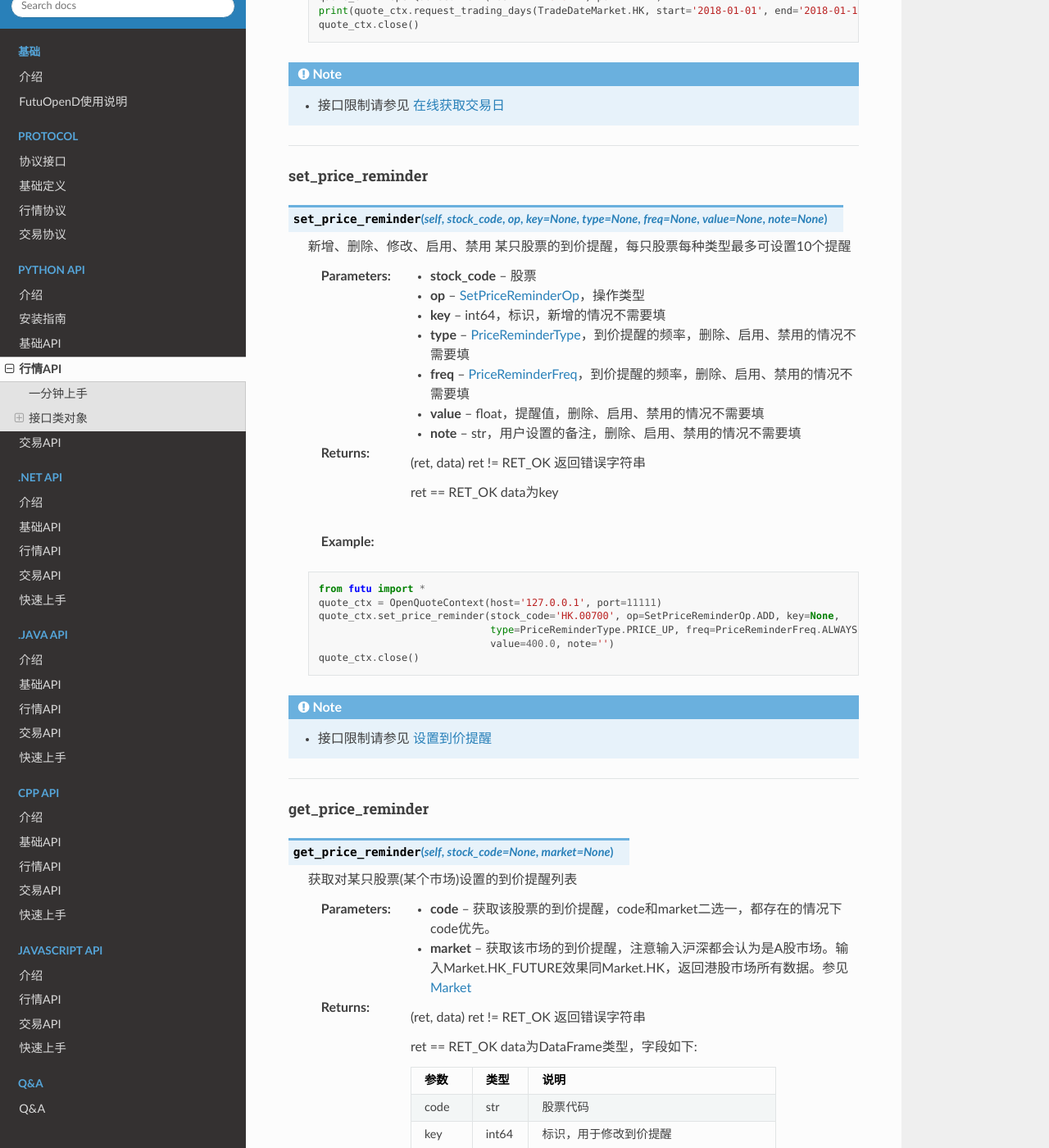
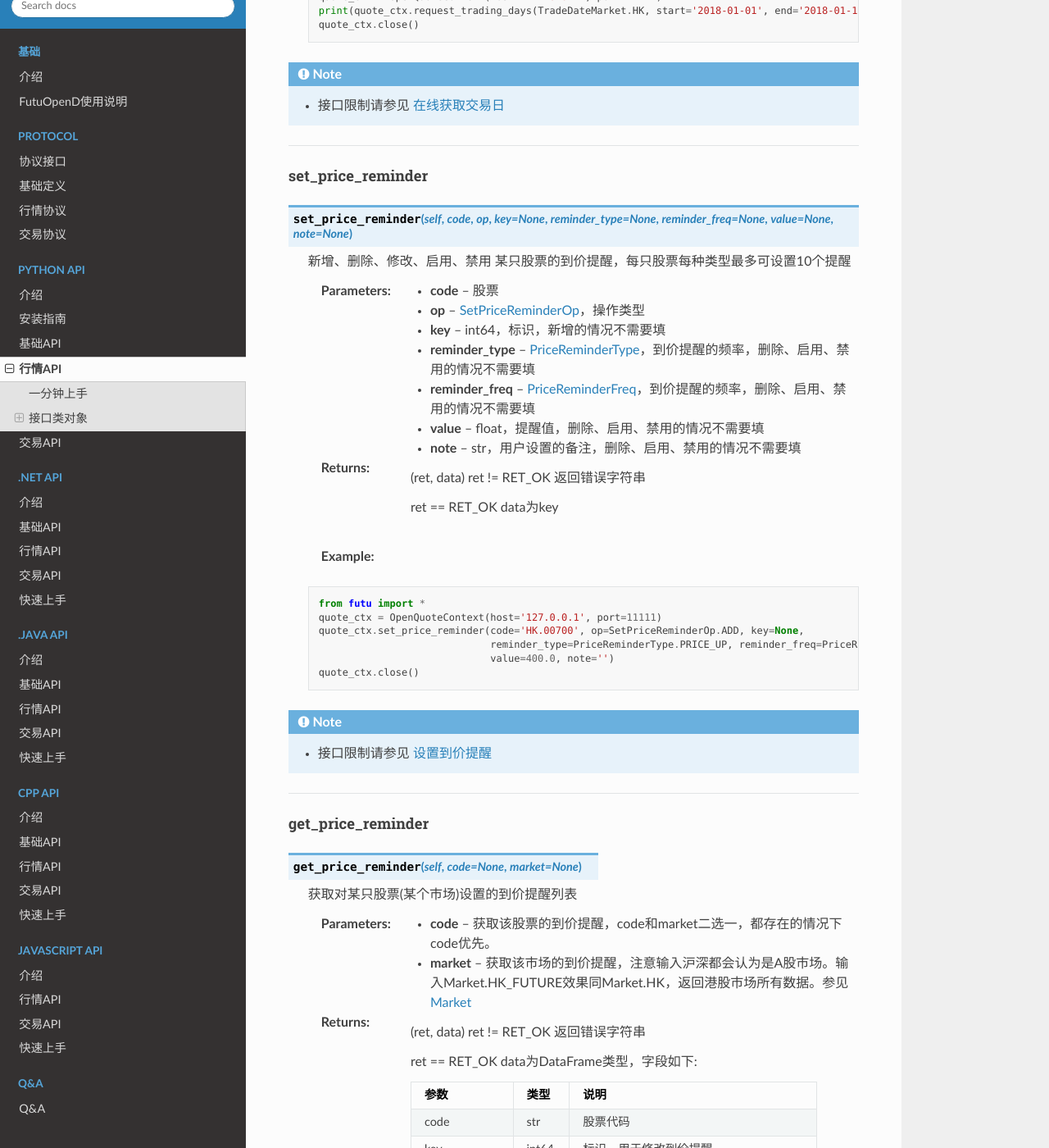
Before and after one commit to FutunnOpen/futu-api-doc, a Sphinx documentation site: the page built from doc_maker/source/api/Quote_API.rst, in a window 1280 px wide and 1400 px high, scrolled down 48352 px. Shown: the whole window at 82% size. Built offline with Sphinx 7.4.7 and the Read the Docs theme 2.0.0, drawn with Linux system fonts in a browser that asks for light colours; some of the changed text lies outside the part shown.

Commit message:
修改接口命名

```diff
--- a/doc_maker/source/api/Quote_API.rst
+++ b/doc_maker/source/api/Quote_API.rst
@@ -2188,15 +2188,15 @@ request_trading_days
 set_price_reminder
 ~~~~~~~~~~~~~~~~~~~~~~~~~~~~~~~~~~~~
 
-..  py:function:: set_price_reminder(self, stock_code, op, key=None, type=None, freq=None, value=None, note=None)
+..  py:function:: set_price_reminder(self, code, op, key=None, reminder_type=None, reminder_freq=None, value=None, note=None)
 
  新增、删除、修改、启用、禁用 某只股票的到价提醒，每只股票每种类型最多可设置10个提醒
 
- :param stock_code: 股票
+ :param code: 股票
  :param op: SetPriceReminderOp_，操作类型
  :param key: int64，标识，新增的情况不需要填
- :param type: PriceReminderType_，到价提醒的频率，删除、启用、禁用的情况不需要填
- :param freq: PriceReminderFreq_，到价提醒的频率，删除、启用、禁用的情况不需要填
+ :param reminder_type: PriceReminderType_，到价提醒的频率，删除、启用、禁用的情况不需要填
+ :param reminder_freq: PriceReminderFreq_，到价提醒的频率，删除、启用、禁用的情况不需要填
  :param value: float，提醒值，删除、启用、禁用的情况不需要填
  :param note: str，用户设置的备注，删除、启用、禁用的情况不需要填
  :return: (ret, data)
@@ -2210,8 +2210,8 @@ set_price_reminder
 
     from futu import *
     quote_ctx = OpenQuoteContext(host='127.0.0.1', port=11111)
-    quote_ctx.set_price_reminder(stock_code='HK.00700', op=SetPriceReminderOp.ADD, key=None,
-                                 type=PriceReminderType.PRICE_UP, freq=PriceReminderFreq.ALWAYS,
+    quote_ctx.set_price_reminder(code='HK.00700', op=SetPriceReminderOp.ADD, key=None,
+                                 reminder_type=PriceReminderType.PRICE_UP, reminder_freq=PriceReminderFreq.ALWAYS,
                                  value=400.0, note='')
     quote_ctx.close()
 
@@ -2224,7 +2224,7 @@ set_price_reminder
 get_price_reminder
 ~~~~~~~~~~~~~~~~~~~~~~~~~~~~~~~~~~~~
 
-..  py:function:: get_price_reminder(self, stock_code = None, market = None)
+..  py:function:: get_price_reminder(self, code = None, market = None)
 
  获取对某只股票(某个市场)设置的到价提醒列表
 
@@ -2240,8 +2240,8 @@ get_price_reminder
     =========================   ==================   ========================================
     code                        str                  股票代码
     key                         int64                标识，用于修改到价提醒
-    type                        str                  到价提醒的类型，参见 PriceReminderType_
-    freq                        str                  到价提醒的频率，参见 PriceReminderFreq_
+    reminder_type               str                  到价提醒的类型，参见 PriceReminderType_
+    reminder_freq               str                  到价提醒的频率，参见 PriceReminderFreq_
     value                       float                提醒值
     enable                      bool                 是否启用
     note                        string               备注，最多10个字符
@@ -2253,8 +2253,8 @@ get_price_reminder
 
     from futu import *
     quote_ctx = OpenQuoteContext(host='127.0.0.1', port=11111)
-    print(quote_ctx.get_price_reminder(stock_code='HK.00700'))
-    print(quote_ctx.get_price_reminder(stock_code=None, market=Market.HK))
+    print(quote_ctx.get_price_reminder(code='HK.00700'))
+    print(quote_ctx.get_price_reminder(code=None, market=Market.HK))
     quote_ctx.close()
 
 .. note::
```
